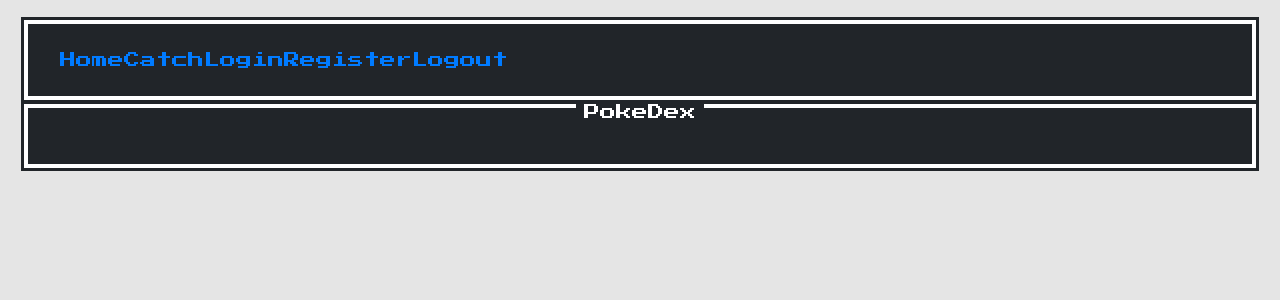
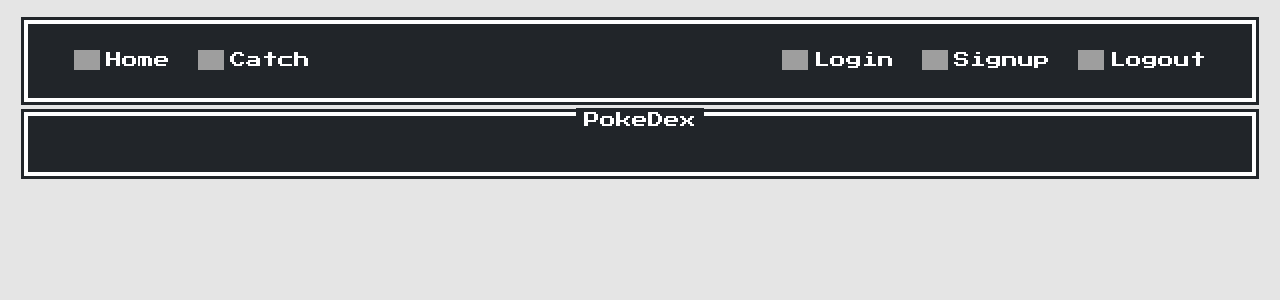
Before and after one commit to ahmet-ustun/pokehub-softuni-react, a JavaScript app: page / in a window 1280 px wide. Shown: the top 300 px of the page. Built offline with nearby package versions, Linux system fonts and the light colour scheme; grey boxes are pictures that could not be loaded; the HTML template or start-up script is replaced by a standard one.

Commit message:
Setting up and styling the Navbar

```diff
--- a/src/components/Navbar/Navbar.css
+++ b/src/components/Navbar/Navbar.css
@@ -0,0 +1,25 @@
+#navbar {
+    margin-bottom: 10px;
+    overflow:hidden;
+    outline: solid #212529;
+}
+
+#navbar a {
+    color:white;
+    text-align: center;
+    padding: 14px;
+}
+
+#navbar a img {
+    width: 32px;
+    padding-right: 6px;
+    padding-bottom: 4px;
+}
+
+#navbar-left {
+    float: left;
+}
+
+#navbar-right {
+    float: right;
+}
--- a/src/components/Navbar/Navbar.js
+++ b/src/components/Navbar/Navbar.js
@@ -1,13 +1,44 @@
 import './Navbar.css';
+
+const LeftSide = () => {
+    return (
+        <div id="navbar-left">
+            <a href="/">
+                <img src="https://img.icons8.com/dusk/64/000000/home.png" alt="Home" />
+                <span>Home</span>
+            </a>
+            <a href="/catch">
+                <img src="https://img.icons8.com/dusk/64/000000/open-pokeball.png" alt="Catch" />
+                <span>Catch</span>
+            </a>
+        </div>
+    );
+}
+
+const RightSide = () => {
+    return (
+        <div id="navbar-right">
+            <a href="/login">
+                <img src="https://img.icons8.com/dusk/64/000000/login-rounded-right.png" alt="Login" />
+                <span>Login</span>
+            </a>
+            <a href="/signup">
+                <img src="https://img.icons8.com/dusk/64/000000/book-and-pencil.png" alt="Signup" />
+                <span>Signup</span>
+            </a>
+            <a href="/logout">
+                <img src="https://img.icons8.com/dusk/64/000000/logout-rounded-left.png" alt="Logout" />
+                <span>Logout</span>
+            </a>
+        </div>
+    );
+}
 
 const Navbar = () => {
     return (
         <div id="navbar" className="nes-container is-dark">
-            <a href="/">Home</a>
-            <a href="/catch">Catch</a>
-            <a href="/login">Login</a>
-            <a href="/register">Register</a>
-            <a href="/logout">Logout</a>
+            <LeftSide />
+            <RightSide />
         </div>
     );
 }
```
